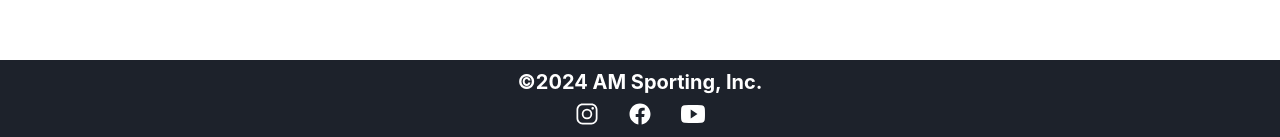
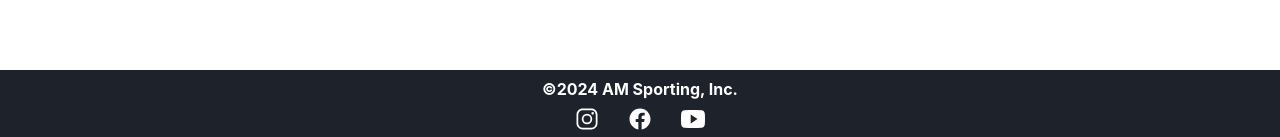
Before and after one commit to abba-m/am-football, a React (Vite) app in the folder client/: page / in a window 1280 px wide. Shown: the part 660-797 px from the top of the page. Built offline with nearby package versions, Linux system fonts and the light colour scheme.

Commit message:
style: reduced footer font

```diff
--- a/client/src/components/footer/footer.tsx
+++ b/client/src/components/footer/footer.tsx
@@ -7,7 +7,7 @@ import {
 
 export default function Footer() {
   return (
-    <Box w="100%" bg="primary" h="80px" position="fixed" py="10px" bottom="0">
+    <Box w="100%" bg="primary" h="70px" position="fixed" py="10px" bottom="0">
       <Box
         display="flex"
         mx="auto"
@@ -17,7 +17,7 @@ export default function Footer() {
         color={'white'}
       >
         <Stack direction="column" alignItems="center">
-          <Heading as={'h5'} size="md">
+          <Heading as={'h6'} size="sm">
             ©{new Date().getFullYear()} AM Sporting, Inc.
           </Heading>
           <Stack direction="row" spacing="1.8rem">
```
